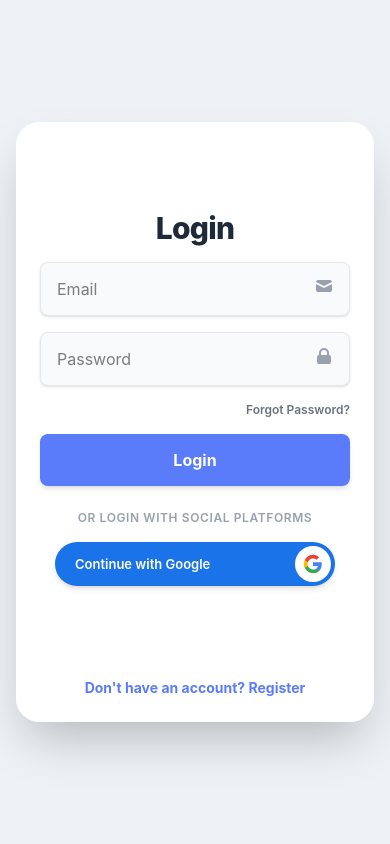
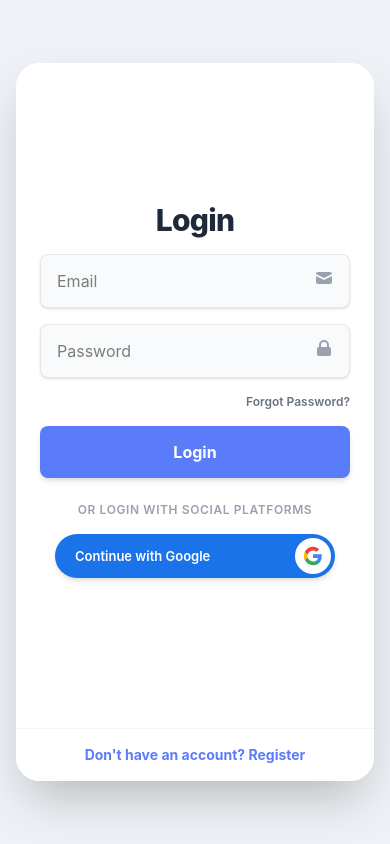
Before and after one commit to Adeesha-Sandaruwan/StudyConnect, a React app in the folder frontend/: page /login in a window 390 px wide. Built offline with nearby package versions, Linux system fonts and the light colour scheme; no server answers; the HTML template or start-up script is replaced by a standard one.

Commit message:
feat: setup mongoose schema and api routes for secure password reset flow

```diff
--- a/frontend/src/pages/AuthPage.jsx
+++ b/frontend/src/pages/AuthPage.jsx
@@ -10,7 +10,7 @@ const AuthPage = () => {
 
     return (
         <div className="min-h-screen flex items-center justify-center bg-[#eef2f6] p-4 sm:p-8 font-sans overflow-hidden">
-            <div className="relative w-full max-w-[950px] min-h-[600px] md:min-h-[650px] bg-white rounded-3xl shadow-2xl overflow-hidden flex">
+            <div className="relative w-full max-w-[950px] h-[85vh] md:h-auto md:min-h-[650px] bg-white rounded-3xl shadow-2xl overflow-hidden flex">
 
                 <div
                     className={`w-full md:w-1/2 h-full absolute top-0 md:left-0 transition-transform duration-300 ease-out z-10 ${
@@ -56,7 +56,7 @@ const AuthPage = () => {
                     </div>
                 </div>
 
-                <div className="md:hidden absolute bottom-6 left-0 right-0 flex justify-center z-50">
+                <div className="md:hidden absolute bottom-0 left-0 right-0 bg-white/90 backdrop-blur-sm p-4 flex justify-center z-50 border-t border-gray-100">
                     <button
                         onClick={() => navigate(isSignUp ? '/login' : '/register')}
                         className="text-sm font-bold text-[#5b7cfa] hover:text-[#4a6be0] transition-colors"
--- a/frontend/src/pages/Login.jsx
+++ b/frontend/src/pages/Login.jsx
@@ -46,8 +46,8 @@ const Login = () => {
     });
 
     return (
-        <div className="flex flex-col items-center justify-center h-full w-full px-6 sm:px-10 md:px-14 bg-white pb-12 md:pb-0">
-            <h1 className="text-3xl md:text-4xl font-extrabold mb-4 text-gray-800 tracking-tight">Login</h1>
+        <div className="flex flex-col items-center justify-center h-full w-full px-6 sm:px-10 md:px-14 bg-white py-12 md:py-0 overflow-y-auto">
+            <h1 className="text-3xl md:text-4xl font-extrabold mb-4 text-gray-800 tracking-tight mt-auto md:mt-0">Login</h1>
 
             <div className={`w-full overflow-hidden transition-all duration-300 ease-out ${error ? 'max-h-24 opacity-100 mb-4 scale-100' : 'max-h-0 opacity-0 mb-0 scale-95'}`}>
                 <div className="bg-red-50 border-l-4 border-red-500 text-red-700 p-3 rounded shadow-sm flex justify-between items-center">
@@ -82,7 +82,12 @@ const Login = () => {
                 </div>
 
                 <div className="w-full flex justify-end">
-                    <span className="text-xs font-semibold text-gray-500 hover:text-[#5b7cfa] cursor-pointer transition-colors duration-200">Forgot Password?</span>
+                    <span
+                        onClick={() => navigate('/forgot-password')}
+                        className="text-xs font-semibold text-gray-500 hover:text-[#5b7cfa] cursor-pointer transition-colors duration-200"
+                    >
+                        Forgot Password?
+                    </span>
                 </div>
 
                 <button type="submit" className="w-full bg-[#5b7cfa] text-white rounded-lg py-3.5 font-bold shadow-md transition-all duration-200 ease-out hover:bg-[#4a6be0] hover:shadow-[0_8px_15px_rgba(91,124,250,0.4)] hover:-translate-y-0.5 active:scale-95 active:translate-y-0">
@@ -90,7 +95,7 @@ const Login = () => {
                 </button>
             </form>
 
-            <div className="w-full mt-6 md:mt-8 flex flex-col items-center">
+            <div className="w-full mt-6 md:mt-8 flex flex-col items-center mb-auto md:mb-0 pb-16 md:pb-0">
                 <span className="text-xs text-gray-400 mb-4 font-semibold uppercase tracking-wider">or login with social platforms</span>
                 <button
                     type="button"
--- a/frontend/src/pages/Register.jsx
+++ b/frontend/src/pages/Register.jsx
@@ -47,8 +47,8 @@ const Register = () => {
     });
 
     return (
-        <div className="flex flex-col items-center justify-center h-full w-full px-6 sm:px-10 md:px-14 bg-white pb-12 md:pb-0">
-            <h1 className="text-3xl md:text-4xl font-extrabold mb-4 text-gray-800 tracking-tight">Registration</h1>
+        <div className="flex flex-col items-center justify-center h-full w-full px-6 sm:px-10 md:px-14 bg-white py-12 md:py-0 overflow-y-auto">
+            <h1 className="text-3xl md:text-4xl font-extrabold mb-4 text-gray-800 tracking-tight mt-auto md:mt-0">Registration</h1>
 
             <div className={`w-full overflow-hidden transition-all duration-300 ease-out ${error ? 'max-h-24 opacity-100 mb-4 scale-100' : 'max-h-0 opacity-0 mb-0 scale-95'}`}>
                 <div className="bg-red-50 border-l-4 border-red-500 text-red-700 p-3 rounded shadow-sm flex justify-between items-center">
@@ -115,7 +115,7 @@ const Register = () => {
                 </button>
             </form>
 
-            <div className="w-full mt-5 md:mt-6 flex flex-col items-center">
+            <div className="w-full mt-5 md:mt-6 flex flex-col items-center mb-auto md:mb-0 pb-16 md:pb-0">
                 <span className="text-xs text-gray-400 mb-3 font-semibold uppercase tracking-wider">or register with social platforms</span>
                 <button
                     type="button"
```
Also changed, not shown: 2 other files (tests, documents, lock files or other folders).
